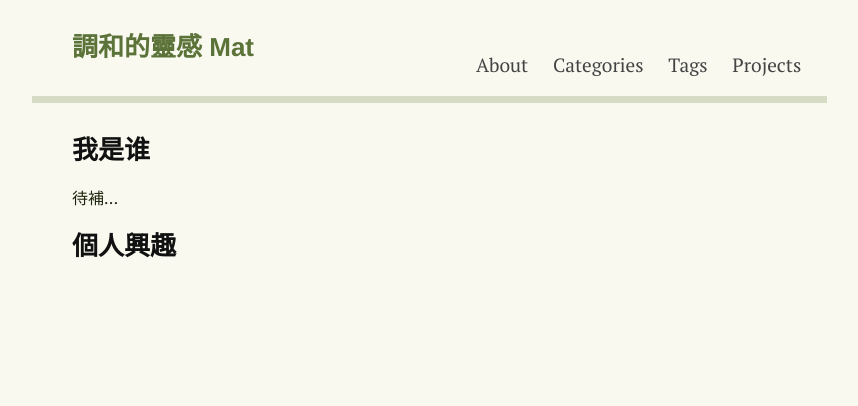
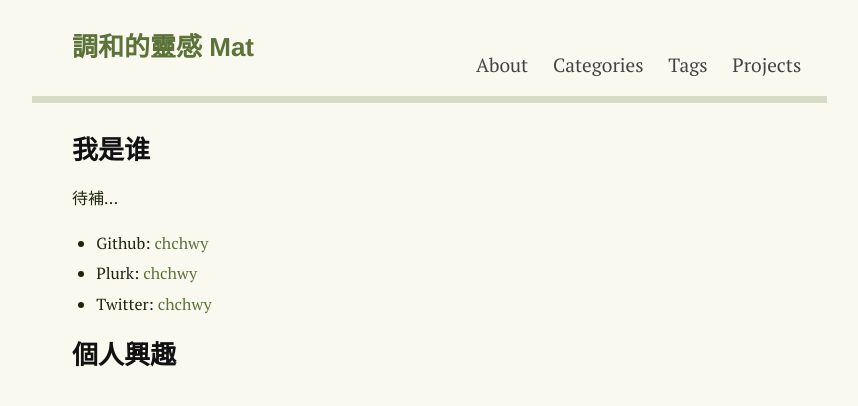
Before and after one commit to sndnvaps/sndnvaps.github.io, a Jekyll site: the page built from about/index.md, in a window 1280 px wide. Shown: the top 406 px of the page, without its empty margins (208-1066 px from the left). Built offline with Jekyll 4.4.1, drawn with Linux system fonts in a browser that asks for light colours; Markdown is read by kramdown in place of the engine named in the settings; comment, search, counter and statistics services are not loaded.

Commit message:
添加一些聯絡方式

```diff
--- a/about/index.md
+++ b/about/index.md
@@ -8,4 +8,8 @@ comments: yes
 
 待補...
 
+* Github: [chchwy](http://github.com/chchwy)
+* Plurk: [chchwy](http://www.plurk.com/chchwy)
+* Twitter: [chchwy](http://twitter.com/chchwy)
+
 # 個人興趣
```
